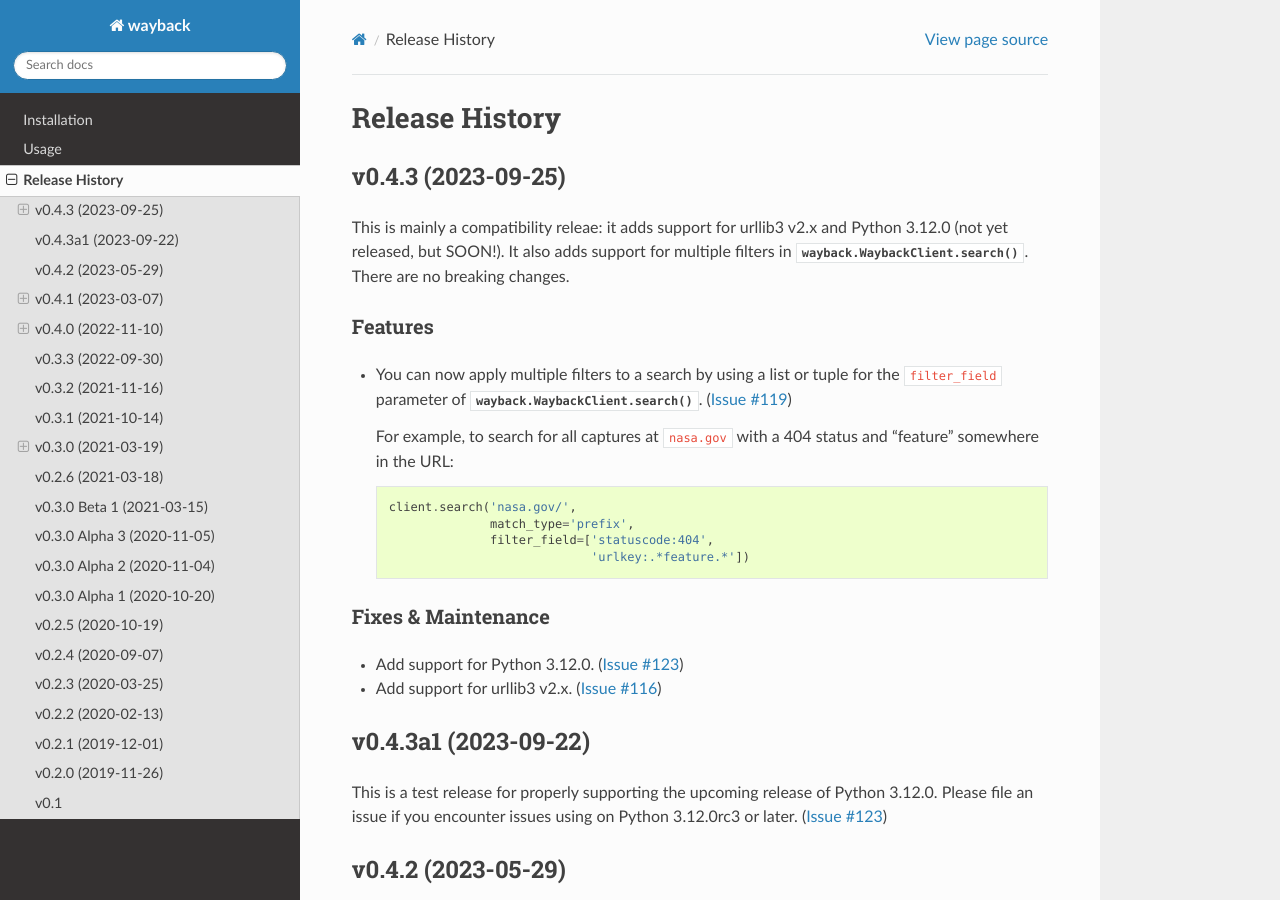
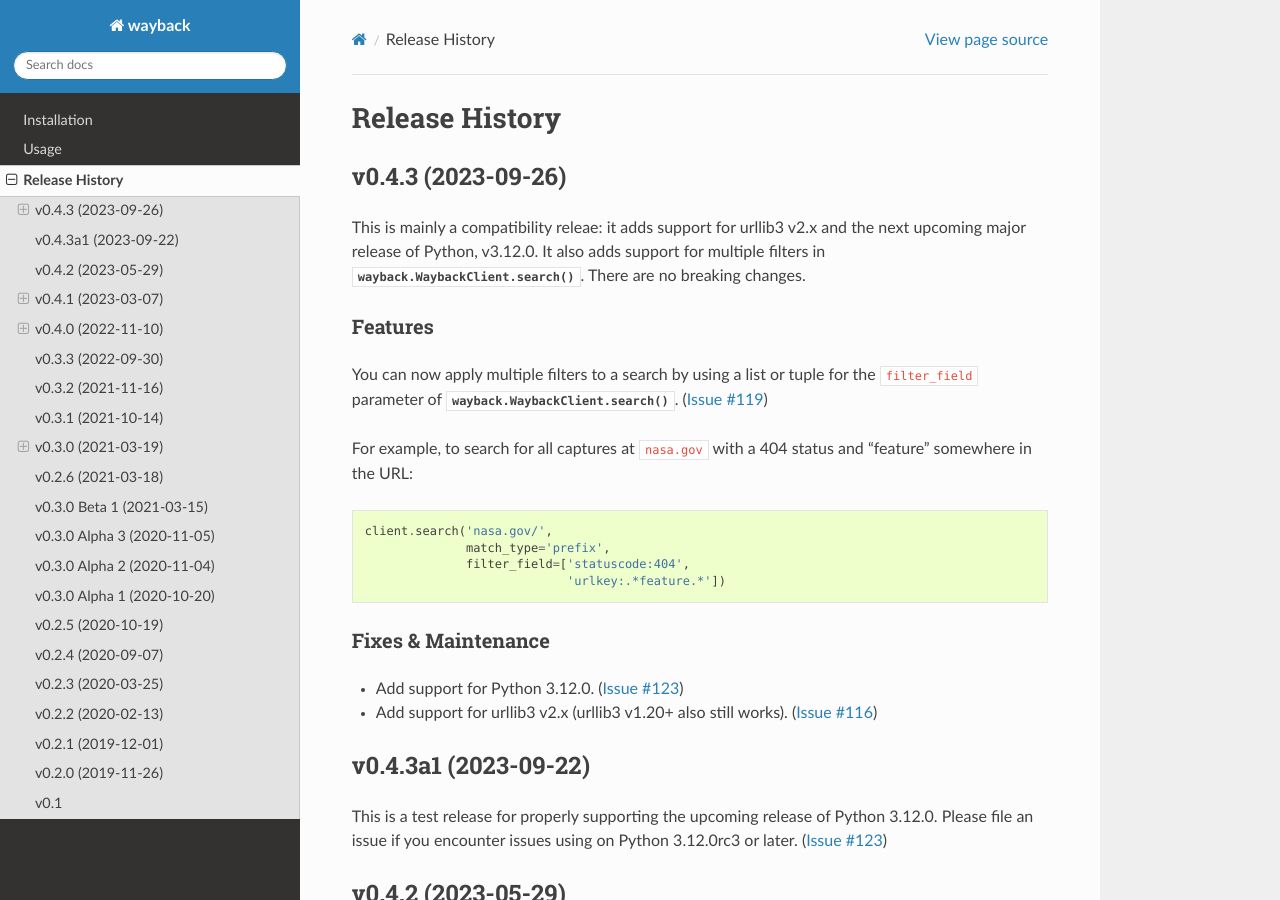
Before and after one commit to edgi-govdata-archiving/wayback, a Sphinx documentation site: the page built from docs/source/release-history.rst, in a window 1280 px wide and 900 px high. Built offline with Sphinx 7.4.7 and the Read the Docs theme 2.0.0, drawn with Linux system fonts in a browser that asks for light colours.

Commit message:
Clarify release notes

```diff
--- a/docs/source/release-history.rst
+++ b/docs/source/release-history.rst
@@ -2,32 +2,32 @@
 Release History
 ===============
 
-v0.4.3 (2023-09-25)
+v0.4.3 (2023-09-26)
 -------------------
 
-This is mainly a compatibility releae: it adds support for urllib3 v2.x and Python 3.12.0 (not yet released, but SOON!). It also adds support for multiple filters in :meth:`wayback.WaybackClient.search`. There are no breaking changes.
+This is mainly a compatibility releae: it adds support for urllib3 v2.x and the next upcoming major release of Python, v3.12.0. It also adds support for multiple filters in :meth:`wayback.WaybackClient.search`. There are no breaking changes.
 
 
 Features
 ^^^^^^^^
 
-- You can now apply multiple filters to a search by using a list or tuple for the ``filter_field`` parameter of :meth:`wayback.WaybackClient.search`. (:issue:`119`)
+You can now apply multiple filters to a search by using a list or tuple for the ``filter_field`` parameter of :meth:`wayback.WaybackClient.search`. (:issue:`119`)
 
-  For example, to search for all captures at ``nasa.gov`` with a 404 status and “feature” somewhere in the URL:
+For example, to search for all captures at ``nasa.gov`` with a 404 status and “feature” somewhere in the URL:
 
-  .. code-block:: python
+.. code-block:: python
 
-     client.search('nasa.gov/',
-                   match_type='prefix',
-                   filter_field=['statuscode:404',
-                                 'urlkey:.*feature.*'])
+   client.search('nasa.gov/',
+                 match_type='prefix',
+                 filter_field=['statuscode:404',
+                               'urlkey:.*feature.*'])
 
 
 Fixes & Maintenance
 ^^^^^^^^^^^^^^^^^^^
 
 - Add support for Python 3.12.0. (:issue:`123`)
-- Add support for urllib3 v2.x. (:issue:`116`)
+- Add support for urllib3 v2.x (urllib3 v1.20+ also still works). (:issue:`116`)
 
 
 v0.4.3a1 (2023-09-22)
```
